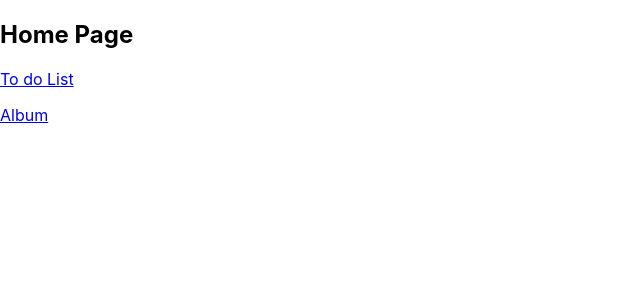
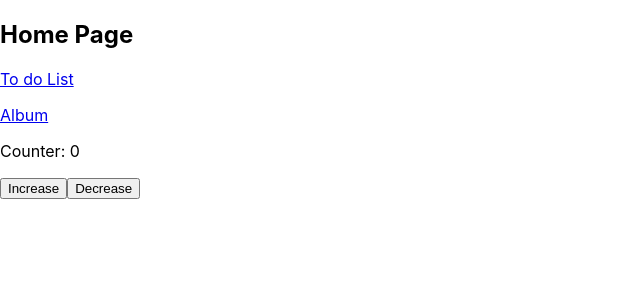
Before and after one commit to hoanglong1202/learn-react, a React (Create React App) app: page / in a window 1280 px wide. Shown: the top 300 px of the page, without its empty margins (0-640 px from the left). Built offline with nearby package versions, Linux system fonts and the light colour scheme.

Commit message:
connet to redux from component, config js

```diff
--- a/package.json
+++ b/package.json
@@ -7,6 +7,7 @@
     "@hookform/resolvers": "^2.6.0",
     "@material-ui/core": "^4.12.0",
     "@material-ui/icons": "^4.11.2",
+    "@reduxjs/toolkit": "^1.6.0",
     "@testing-library/jest-dom": "^5.11.4",
     "@testing-library/react": "^11.1.0",
     "@testing-library/user-event": "^12.1.10",
@@ -16,6 +17,7 @@
     "react": "^17.0.2",
     "react-dom": "^17.0.2",
     "react-hook-form": "^7.10.1",
+    "react-redux": "^7.2.4",
     "react-router-dom": "^5.2.0",
     "react-scripts": "4.0.3",
     "web-vitals": "^1.0.1",
--- a/src/App.jsx
+++ b/src/App.jsx
@@ -1,7 +1,10 @@
+
 import React from "react";
 import { NavLink, Redirect, Route, Switch } from "react-router-dom";
-import Album from "./features/Album";
-import ToDo from "./features/ToDo";
+import NotFound from "components/NotFound";
+import Album from "features/Album";
+import Counter from "features/Counter";
+import ToDo from "features/ToDo";
 
 function App() {
   return (
@@ -18,9 +21,11 @@ function App() {
         <Redirect from="/home" to="/todos" />
         <Redirect from="/bank/credit" to="/bank" exact />
 
-        <Route path="/todos" component={ToDo} />
-        <Route path="/albums" component={Album} />
+        <Route path="/" component={Counter} exact/>
+        <Route path="/todos" component={ToDo} exact/>
+        <Route path="/albums" component={Album} exact/>
 
+        <Route component={NotFound} />
       </Switch>
     </>
   );
--- /dev/null
+++ b/src/app/store.js
@@ -0,0 +1,12 @@
+import { configureStore } from "@reduxjs/toolkit";
+import counterReducer from "../features/Counter/counterSlice";
+
+const rootReducer = {
+  counter: counterReducer,
+};
+
+const store = configureStore({
+  reducer: rootReducer,
+});
+
+export default store;
--- /dev/null
+++ b/src/features/Counter/counterSlice.jsx
@@ -0,0 +1,18 @@
+import { createSlice } from "@reduxjs/toolkit";
+
+const counterSlice = createSlice({
+  name: "counter",
+  initialState: 0,
+  reducers: {
+    increase(state) {
+      return state + 1;
+    },
+    decrease(state) {
+      return state - 1;
+    },
+  },
+});
+
+const { reducer, actions } = counterSlice;
+export const { increase, decrease } = actions;
+export default reducer;
--- /dev/null
+++ b/src/features/Counter/index.jsx
@@ -0,0 +1,31 @@
+import React from "react";
+import PropTypes from "prop-types";
+import { useSelector, useDispatch } from "react-redux";
+import { decrease, increase } from "./counterSlice";
+
+Counter.propTypes = {};
+
+function Counter(props) {
+  const dispatch = useDispatch();
+  const counter = useSelector((state) => state.counter);
+
+  const handleIncreaseCounter = () => {
+    const action = increase();
+    dispatch(action);
+  };
+
+  const handleDecreaseCounter = () => {
+    const action = decrease();
+    dispatch(action);
+  };
+
+  return (
+    <div>
+      <p>Counter: {counter}</p>
+      <button onClick={handleIncreaseCounter}>Increase</button>
+      <button onClick={handleDecreaseCounter}>Decrease</button>
+    </div>
+  );
+}
+
+export default Counter;
--- a/src/features/ToDo/components/ToDoForm/index.jsx
+++ b/src/features/ToDo/components/ToDoForm/index.jsx
@@ -1,9 +1,9 @@
 import React from "react";
 import PropTypes from "prop-types";
 import { useForm } from "react-hook-form";
-import InputField from "../../../../components/form-control/InputField";
 import { yupResolver } from "@hookform/resolvers/yup";
 import * as yup from "yup";
+import InputField from "components/form-control/InputField";
 
 ToDoForm.propTypes = {
   onsubmit: PropTypes.func,
--- a/src/index.js
+++ b/src/index.js
@@ -4,12 +4,16 @@ import "./index.css";
 import App from "./App";
 import reportWebVitals from "./reportWebVitals";
 import { BrowserRouter } from "react-router-dom";
+import { Provider } from "react-redux";
+import store from "app/store";
 
 ReactDOM.render(
   <React.StrictMode>
-    <BrowserRouter>
-      <App />
-    </BrowserRouter>
+    <Provider store={store}>
+      <BrowserRouter>
+        <App />
+      </BrowserRouter>
+    </Provider>
   </React.StrictMode>,
   document.getElementById("root")
 );
```
Also changed, not shown: jsconfig.json (added, +8 -0 lines), 1 other file (tests, documents, lock files or other folders).
